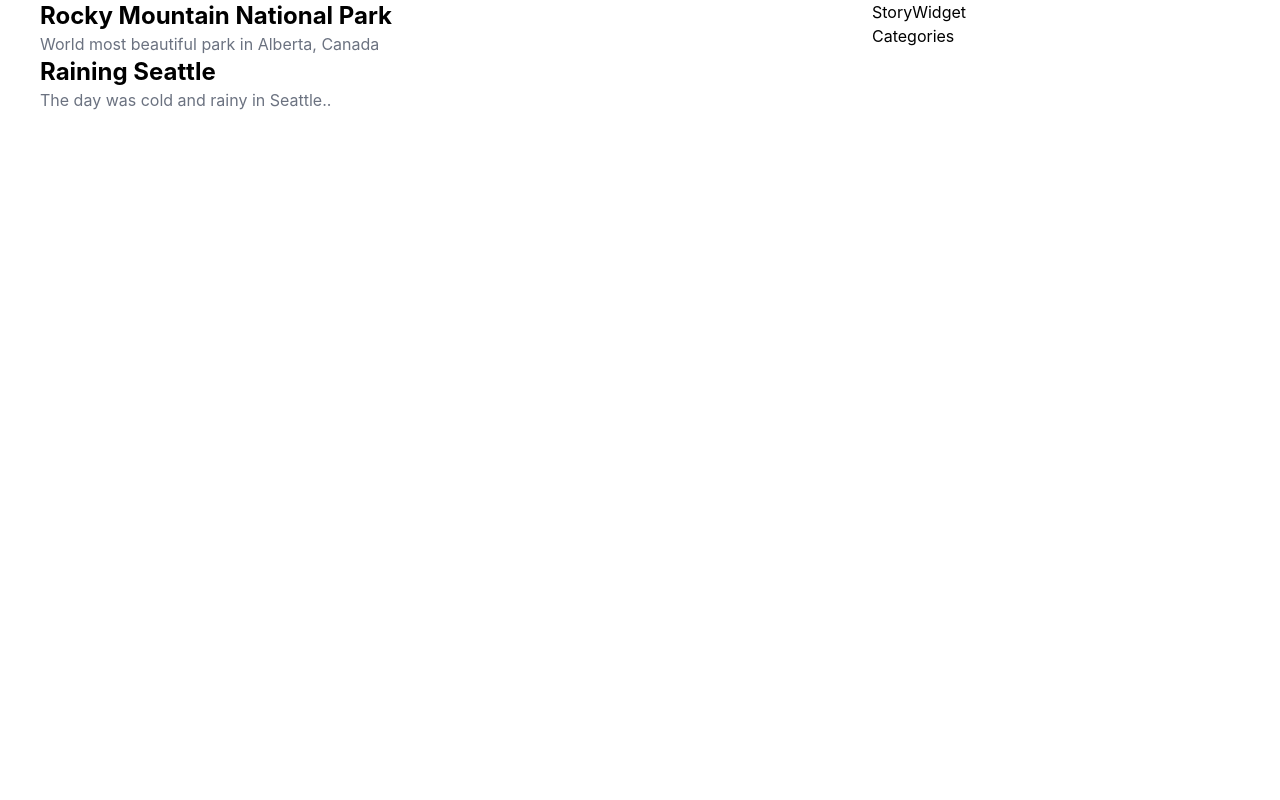
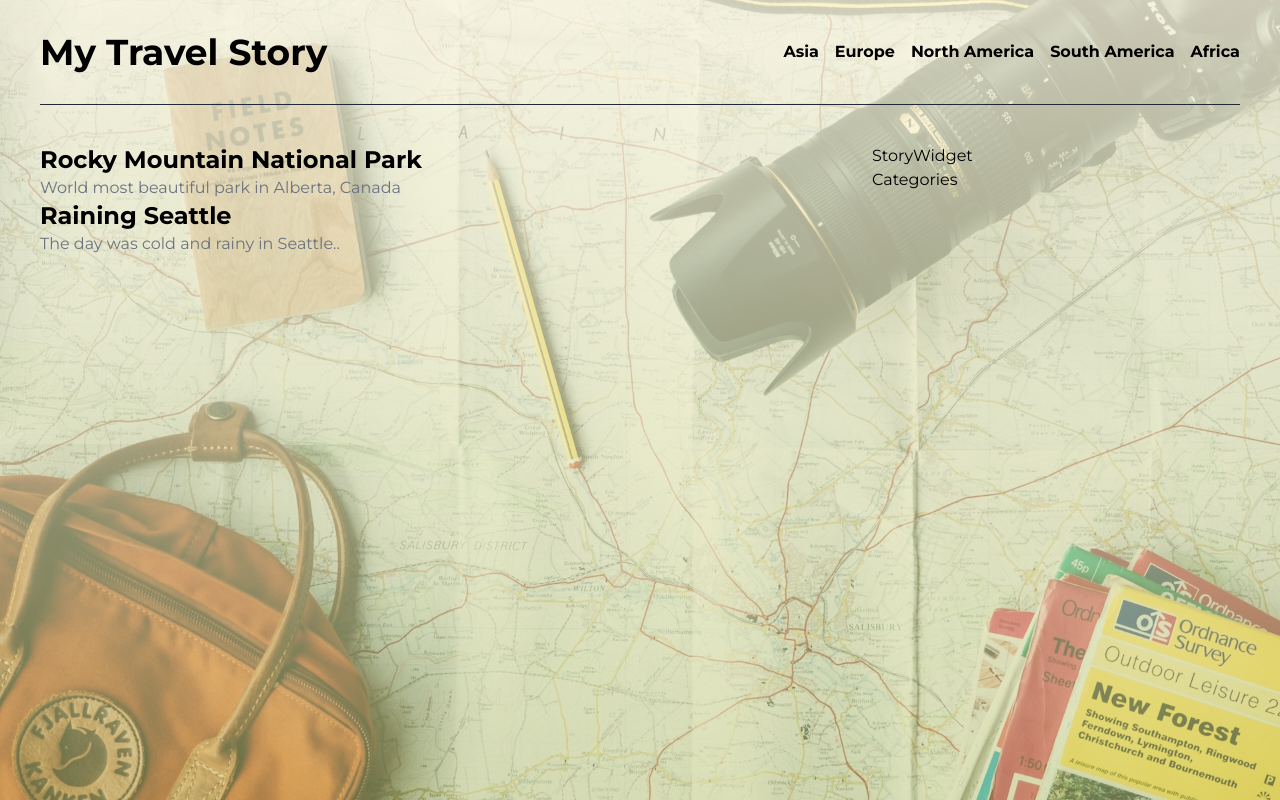
Before and after one commit to everywherejacobkim/myTravelStory-nextjs-graphql, a Next.js app in the folder client/: page / in a window 1280 px wide. Built offline with nearby package versions, Linux system fonts and the light colour scheme.

Commit message:
Build: create layout & header comps

```diff
--- /dev/null
+++ b/client/components/Header/Header.js
@@ -0,0 +1,37 @@
+import React, { useContext } from 'react';
+import Link from 'next/link';
+
+const categories = [
+    { name: 'Africa', slug: 'africa' },
+    { name: 'South America', slug: 'south-america' },
+    { name: 'North America', slug: 'north-america' },
+    { name: 'Europe', slug: 'europe' },
+    { name: 'Asia', slug: 'asia' },
+]
+
+const Header = () => {
+    return (
+        <div className='container mx-auto px-10 mb-8'>
+            <div className='border-b w-full inline-block border-gray-800 py-8'>
+                <div className='md:float-left block'>
+                    <Link href='/'>
+                        <span className='cursor-pointer font-bold text-4xl'>
+                            My Travel Story
+                        </span>
+                    </Link>
+                </div>
+                <div className='hidden md:float-left md:contents'>
+                    {categories.map((category) => (
+                        <Link href={`/category/${category.slug}`} key={category.slug}>
+                            <span className='md:float-right mt-2 align-middle ml-4 font-semibold cursor-pointer'>
+                                {category.name}
+                            </span>
+                        </Link>)
+                    )}
+                </div>
+            </div>
+        </div>
+    )
+}
+
+export default Header
--- /dev/null
+++ b/client/components/Layout/Layout.js
@@ -0,0 +1,13 @@
+import React from "react";
+import { Header } from "..";
+
+const Layout = ({ children }) => {
+  return (
+    <>
+      <Header />
+      {children}
+    </>
+  );
+};
+
+export default Layout;
--- a/client/components/index.js
+++ b/client/components/index.js
@@ -1,3 +1,5 @@
 export { default as StoryCard } from './StoryCard/StoryCard';
 export { default as StoryWidget } from './StoryWidget/StoryWidget';
 export { default as Categories } from './Categories/Categories';
+export { default as Header } from './Header/Header';
+export { default as Layout } from './Layout/Layout';
--- a/client/pages/_app.js
+++ b/client/pages/_app.js
@@ -1,7 +1,12 @@
-import '../styles/globals.css'
+import React, { useState, useEffect } from 'react';
+import { Layout } from '../components';
+import '../styles/globals.scss';
 
 function MyApp({ Component, pageProps }) {
-  return <Component {...pageProps} />
-}
+  return (
+    <Layout>
+      <Component {...pageProps} />
+    </Layout>
+)}
 
 export default MyApp
--- a/client/pages/index.js
+++ b/client/pages/index.js
@@ -1,5 +1,5 @@
 import Head from 'next/head';
-import { StoryCard, StoryWidget, Categories } from '../components';
+import { StoryCard, StoryWidget, Categories, Header } from '../components';
 
 const stories = [
   { title: 'Rocky Mountain National Park', excerpt: 'World most beautiful park in Alberta, Canada'},
--- a/client/styles/globals.css
+++ /dev/null
@@ -1,11 +0,0 @@
-@tailwind base;
-@tailwind components;
-@tailwind utilities;
-
-html,
-body {
-  padding: 0;
-  margin: 0;
-  font-family: -apple-system, BlinkMacSystemFont, Segoe UI, Roboto, Oxygen,
-    Ubuntu, Cantarell, Fira Sans, Droid Sans, Helvetica Neue, sans-serif;
-}
--- /dev/null
+++ b/client/styles/globals.scss
@@ -0,0 +1,68 @@
+@tailwind base;
+@tailwind components;
+@tailwind utilities;
+
+@import url('https://fonts.googleapis.com/css2?family=Montserrat:wght@300;400;700&display=swap');
+
+html,
+body {
+  padding: 0;
+  margin: 0;
+  font-family: 'Montserrat', sans-serif;
+  &:before{
+    content:'';
+    content: "";
+    width: 100%;
+    height: 100vh;
+    //background: linear-gradient(to right bottom, #6d327c, #485DA6, #00a1ba, #01b18e, #32b37b);
+    // background: #D3D3D3;
+    background-image: linear-gradient(
+    to bottom,
+    rgb(254, 250, 224, 0.8),
+    rgba(204, 213, 125, 0.5)
+  ), url("../public/bg.jpg");
+    position: fixed;
+    left: 0;
+    top: 0;
+    z-index: -1;
+    background-position: 50% 50%;
+    background-repeat: no-repeat;
+    background-size: cover;
+  }
+}
+
+.text-shadow{
+  text-shadow: 0px 2px 0px rgb(0 0 0 / 30%);
+}
+
+.adjacent-post{
+  & .arrow-btn{
+    transition: width 300ms ease;
+    width: 50px;
+  }
+  &:hover{
+    & .arrow-btn{
+      width: 60px;
+    }
+  }
+}
+
+.react-multi-carousel-list {
+  & .arrow-btn{
+    transition: width 300ms ease;
+    width: 50px;
+    &:hover{
+      width: 60px;
+    }
+  }
+
+}
+
+a {
+  color: inherit;
+  text-decoration: none;
+}
+
+* {
+  box-sizing: border-box;
+}
```
Also changed, not shown: client/public/bg.jpg (added), 1 other file (tests, documents, lock files or other folders).
